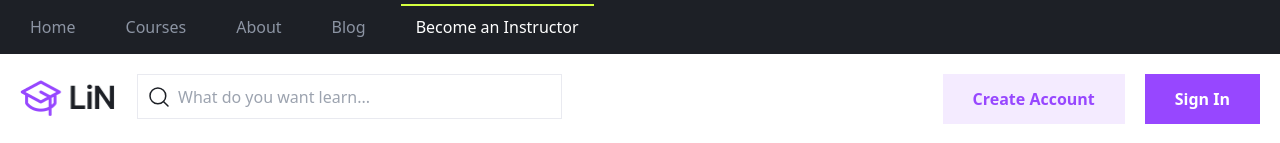
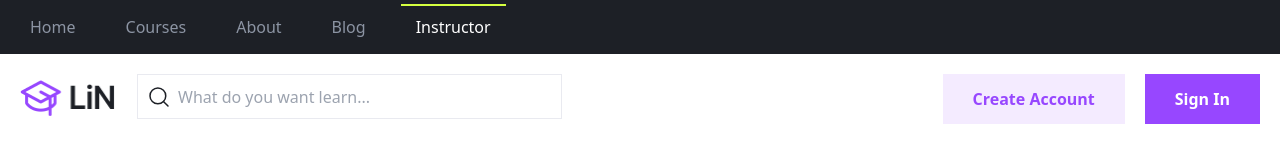
Before and after one commit to Mohamed-Ramadan1/Lin, a React (Vite) app: page /instructor in a window 1280 px wide. Shown: the top 143 px of the page. Built offline with nearby package versions, Linux system fonts and the light colour scheme.

Commit message:
more refactoring on the header.

```diff
--- a/src/layout/header/BottomContent.jsx
+++ b/src/layout/header/BottomContent.jsx
@@ -1,33 +1,32 @@
-import React from 'react'
-
-import './stylebar.css'
+import { Link } from "react-router-dom";
+import "./stylebar.css";
 
 const category = [
-    {text: 'Business'},
-    {text: 'Development'},
-    {text: 'IT & Software'},
-    {text: 'Office Productivity'},
-    {text: 'Design'},
-    {text: 'Marketing'},
-    {text: 'Health & Fitness'},
-    {text: 'Design'},
-    {text: 'Marketing'},
-    {text: 'Health & Fitness'},
-]
-
+  { text: "Business" },
+  { text: "Development" },
+  { text: "IT & Software" },
+  { text: "Office Productivity" },
+  { text: "Design" },
+  { text: "Marketing" },
+  { text: "Health & Fitness" },
+  { text: "Design" },
+  { text: "Marketing" },
+  { text: "Health & Fitness" },
+];
 
 export default function BottomContent() {
   return (
-        <div className='category border-[1px] border-y-[#E9EAF0]'>
+    <div className="category border-[1px] border-y-[#E9EAF0]">
       <div className="container max-w-[1700px] overflow-x-scroll m-auto gap-10 flex justify-between items-start">
-
         {category.map((item, index) => (
-                    <h2 key={index} className='p-[20px] transition ease-out hover:bg-[#f5f5f5]'>
-                        <a href="">{item.text}</a>
+          <h2
+            key={index}
+            className="p-[20px] transition ease-out hover:bg-[#f5f5f5]"
+          >
+            <Link to="/courses">{item.text}</Link>
           </h2>
         ))}
-
       </div>
     </div>
-    )
+  );
 }
--- a/src/layout/header/MidContentLeftPart.jsx
+++ b/src/layout/header/MidContentLeftPart.jsx
@@ -1,12 +1,13 @@
 import logo from "../../assets/LOGOHeader.png";
+import { Link } from "react-router-dom";
 
 const MidContentLeftPart = () => {
   return (
     <div className="info-left flex gap-[20px] justify-center items-center">
       <div className="logo">
-        <a href="">
+        <Link to="/">
           <img src={logo} alt="" className="h-[40px] w-[97px]" />
-        </a>
+        </Link>
       </div>
 
       <div className="inputSearch relative w-[425px] h-[45px]">
--- a/src/layout/header/TopContent.jsx
+++ b/src/layout/header/TopContent.jsx
@@ -1,70 +1,14 @@
-import React from "react";
-import { NavLink } from "react-router-dom";
-export default function TopContent() {
-  const activeClass =
-    "px-[15px] py-[10px] font-medium text-[#fff] border-t-[2px] border-t-[#D5FF40]";
-
-  const unActiveClass = "px-[15px] py-[10px] font-medium text-[#8C94A3]";
-  // className="px-[15px] py-[10px] font-medium text-[#fff] border-t-[2px] border-t-[#D5FF40]"
-
+import TopContentNavigationLinks from "./TopContentNavigationLinks";
+const TopContent = () => {
   return (
     <div className="topContent relative p-[15px] bg-[#1D2026]">
       <div className="container max-w-[1700px] m-auto gap-10 flex justify-between items-start">
         <div className="links">
-          <ul className="flex items-center gap-[20px]">
-            <li>
-              <NavLink
-                to="/"
-                className={({ isActive }) =>
-                  isActive ? activeClass : unActiveClass
-                }
-              >
-                Home
-              </NavLink>
-            </li>
-            <li>
-              <NavLink
-                to="/courses"
-                className={({ isActive }) =>
-                  isActive ? activeClass : unActiveClass
-                }
-              >
-                Courses
-              </NavLink>
-            </li>
-            <li>
-              <NavLink
-                to="/about"
-                className={({ isActive }) =>
-                  isActive ? activeClass : unActiveClass
-                }
-              >
-                About
-              </NavLink>
-            </li>
-            <li>
-              <NavLink
-                to="/blog"
-                className={({ isActive }) =>
-                  isActive ? activeClass : unActiveClass
-                }
-              >
-                Blog
-              </NavLink>
-            </li>
-            <li>
-              <NavLink
-                to="/instructor"
-                className={({ isActive }) =>
-                  isActive ? activeClass : unActiveClass
-                }
-              >
-                Become an Instructor
-              </NavLink>
-            </li>
-          </ul>
+          <TopContentNavigationLinks />
         </div>
       </div>
     </div>
   );
-}
+};
+
+export default TopContent;
--- /dev/null
+++ b/src/layout/header/TopContentNavigationLinks.jsx
@@ -0,0 +1,93 @@
+import { NavLink } from "react-router-dom";
+
+const activeClass =
+  "px-[15px] py-[10px] font-medium text-[#fff] border-t-[2px] border-t-[#D5FF40]";
+
+const unActiveClass = "px-[15px] py-[10px] font-medium text-[#8C94A3]";
+
+const navigationLinks = [
+  {
+    path: "/",
+    text: "Home",
+  },
+  {
+    path: "/courses",
+    text: "Courses",
+  },
+
+  {
+    path: "/about",
+    text: "About",
+  },
+  {
+    path: "/blog",
+    text: "Blog",
+  },
+  {
+    path: "/instructor",
+    text: "Instructor",
+  },
+];
+
+const TopContentNavigationLinks = () => {
+  return (
+    <ul className="flex items-center gap-[20px]">
+      {navigationLinks.map((link, index) => (
+        <li key={index}>
+          <NavLink
+            to={link.path}
+            className={({ isActive }) =>
+              isActive ? activeClass : unActiveClass
+            }
+          >
+            {link.text}
+          </NavLink>
+        </li>
+      ))}
+    </ul>
+  );
+};
+
+export default TopContentNavigationLinks;
+{
+  /* <li>
+        <NavLink
+          to="/"
+          className={({ isActive }) => (isActive ? activeClass : unActiveClass)}
+        >
+          Home
+        </NavLink>
+      </li>
+      <li>
+        <NavLink
+          to="/courses"
+          className={({ isActive }) => (isActive ? activeClass : unActiveClass)}
+        >
+          Courses
+        </NavLink>
+      </li>
+      <li>
+        <NavLink
+          to="/about"
+          className={({ isActive }) => (isActive ? activeClass : unActiveClass)}
+        >
+          About
+        </NavLink>
+      </li>
+      <li>
+        <NavLink
+          to="/blog"
+          className={({ isActive }) => (isActive ? activeClass : unActiveClass)}
+        >
+          Blog
+        </NavLink>
+      </li>
+      <li>
+        <NavLink
+          to="/instructor"
+          className={({ isActive }) => (isActive ? activeClass : unActiveClass)}
+        >
+          Become an Instructor
+        </NavLink>
+      </li> */
+}
```
Lines whose indentation alone changed are shown as unchanged.
